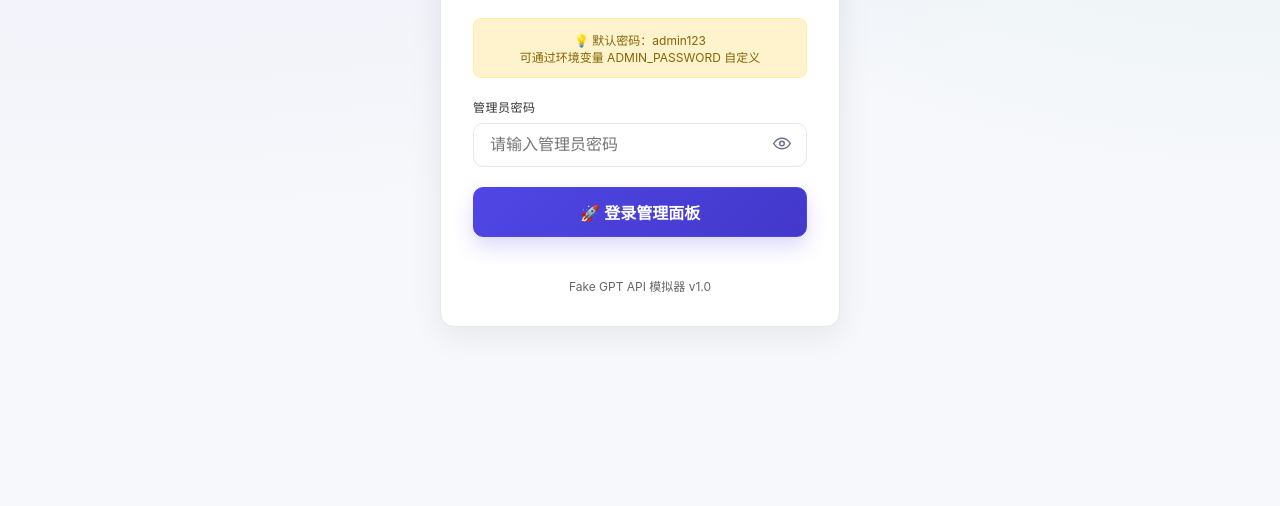
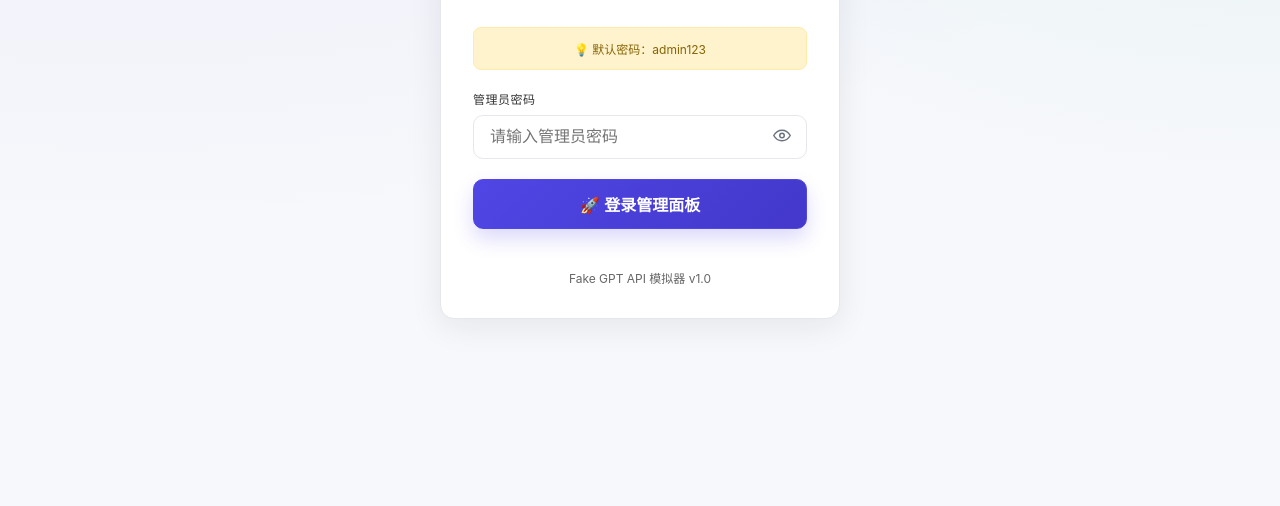
Before and after one commit to HKoon/Fake-GPT, a website: page public/login.html in a window 1280 px wide. Shown: the part 294-800 px from the top of the page. Drawn offline with Linux system fonts and the light colour scheme; no server answers.

Commit message:
docs(login): 移除环境变量自定义密码的提示

```diff
--- a/public/login.html
+++ b/public/login.html
@@ -197,8 +197,7 @@
         </div>
 
         <div class="password-hint">
-            💡 默认密码：admin123<br>
-            可通过环境变量 ADMIN_PASSWORD 自定义
+            💡 默认密码：admin123
         </div>
 
         <div id="statusMessage" class="status-message"></div>
```
